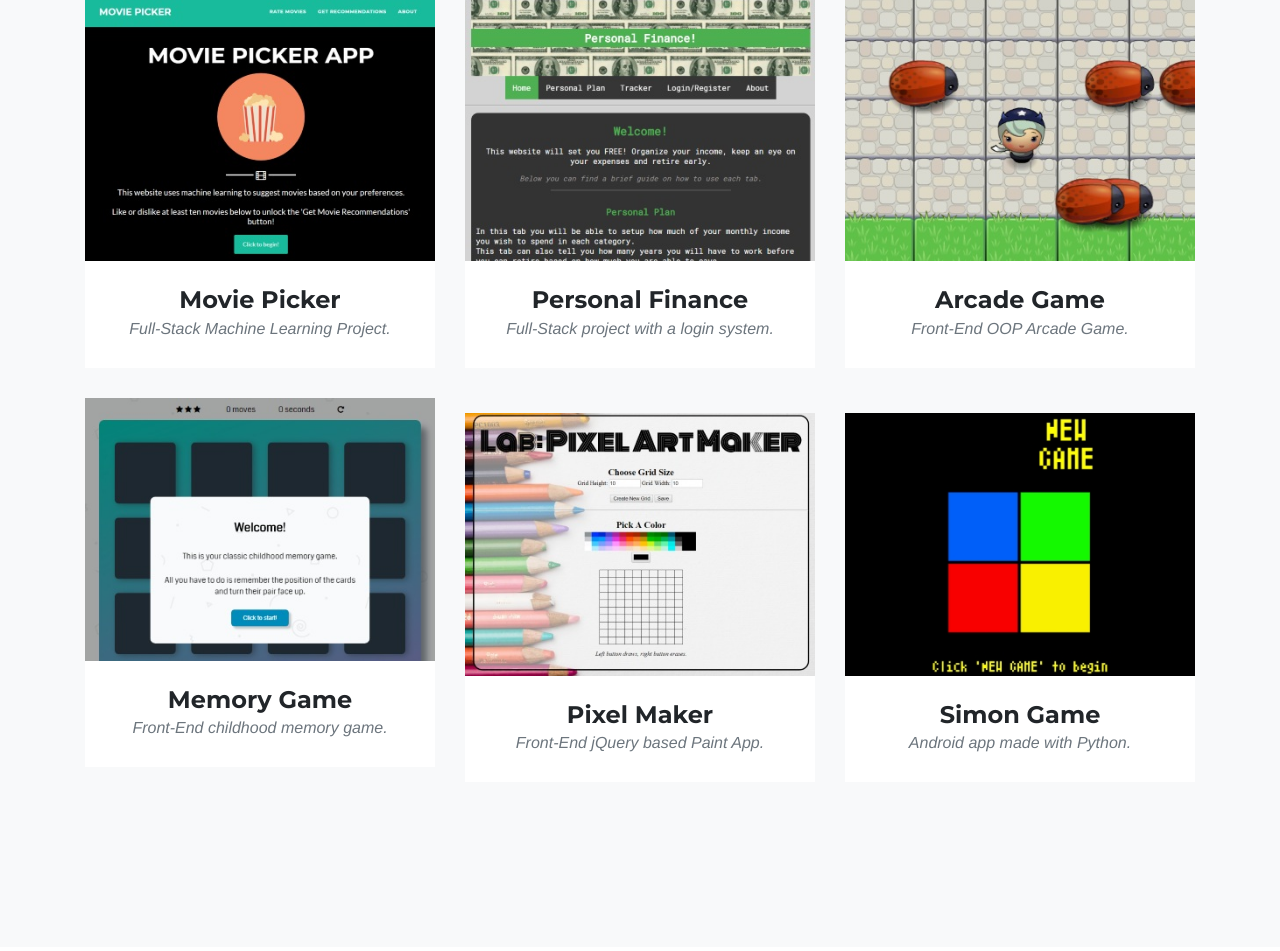
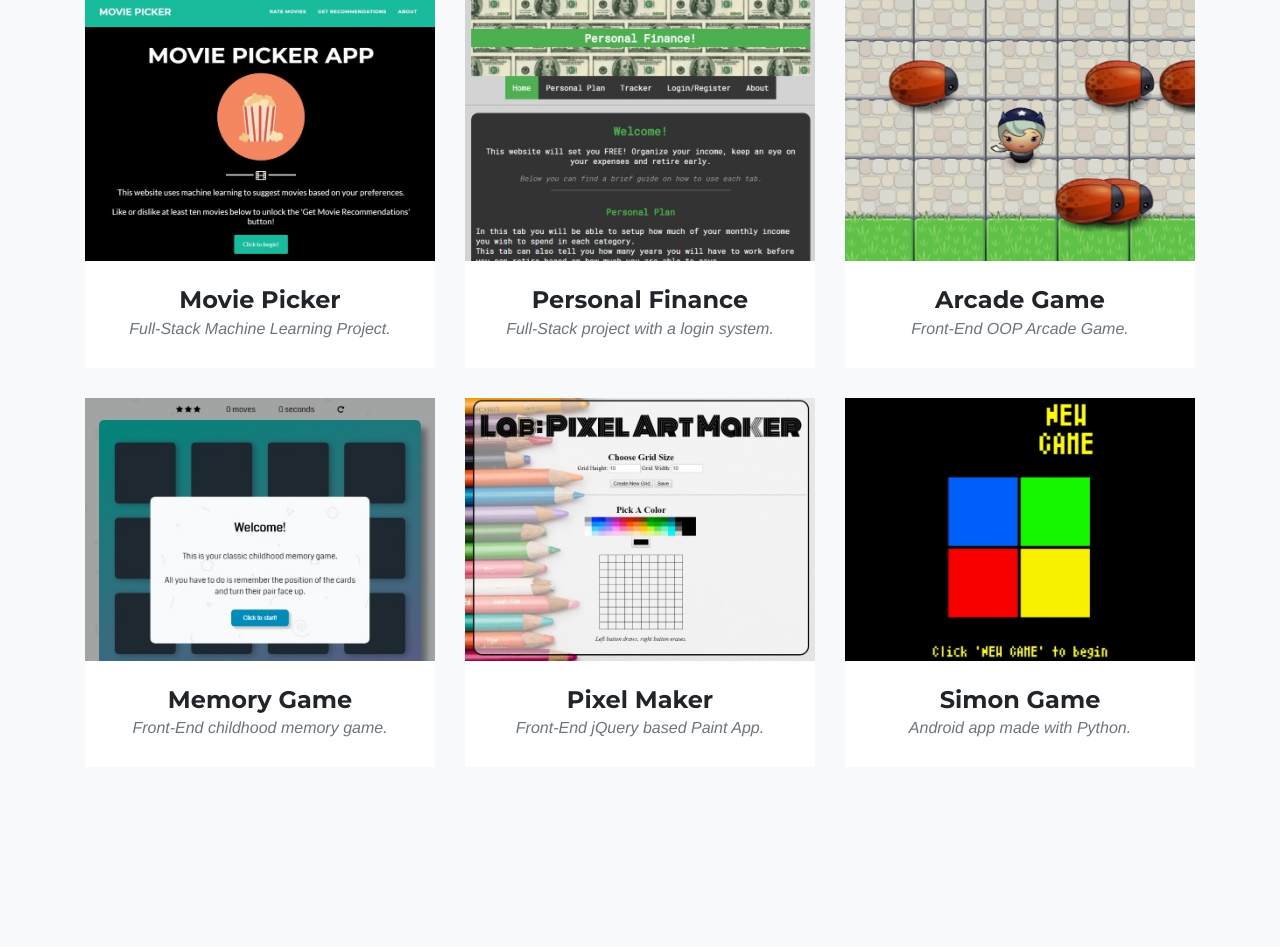
Before and after one commit to kepelrs/Portfolio2, a Python web app: template templates/index.html in a window 1280 px wide. Shown: the part 2553-3504 px from the top of the page. Run offline with Jinja, Linux system fonts and the light colour scheme; the template is opened without the code that fills it, so the values that code supplies are empty; some libraries are stand-ins or nearby versions; some web fonts are replaced.

Commit message:
minor fix to portfolio section alignment

```diff
--- a/templates/index.html
+++ b/templates/index.html
@@ -209,7 +209,7 @@
               <p class="text-muted">Front-End childhood memory game.</p>
             </div>
           </div>
-          <div class="col-md-4 col-sm-6 portfolio-item margin-auto">
+          <div class="col-md-4 col-sm-6 portfolio-item">
             <a class="portfolio-link" data-toggle="modal" href="#portfolioModal4">
               <div class="portfolio-hover">
                 <div class="portfolio-hover-content">
@@ -223,7 +223,7 @@
               <p class="text-muted">Front-End jQuery based Paint App.</p>
             </div>
           </div>
-          <div class="col-md-4 col-sm-6 portfolio-item margin-auto">
+          <div class="col-md-4 col-sm-6 portfolio-item">
             <a class="portfolio-link" data-toggle="modal" href="#portfolioModal5">
               <div class="portfolio-hover">
                 <div class="portfolio-hover-content">
```
